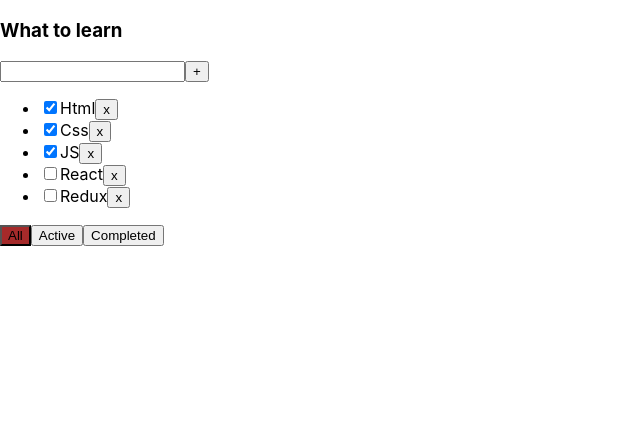
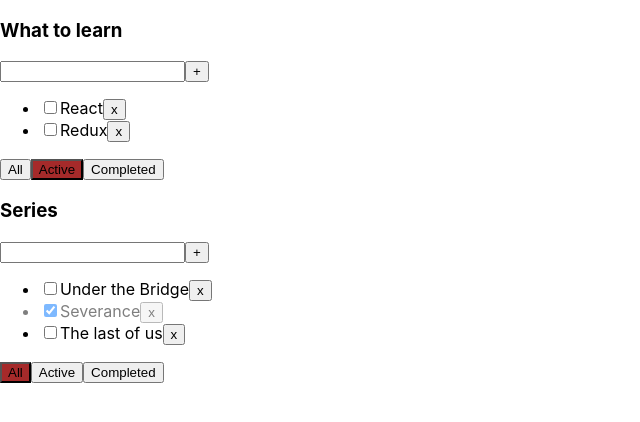
Before and after one commit to polozovaanastasia/todo-list, a React (Create React App) app: page / in a window 1280 px wide. Shown: the top 422 px of the page, without its empty margins (0-640 px from the left). Built offline with nearby package versions, Linux system fonts and the light colour scheme.

Commit message:
multiple todo lists

```diff
--- a/src/App.css
+++ b/src/App.css
@@ -9,3 +9,7 @@
 .active-filter {
     background-color: brown;
 }
+
+.task__status_is-done {
+    opacity: 0.5;
+}
--- a/src/App.tsx
+++ b/src/App.tsx
@@ -4,63 +4,113 @@
 import "./App.css";
 
 export type filterValuesType = "all" | "active" | "done";
+type todolistsType = {
+    id: string;
+    title: string;
+    filter: filterValuesType;
+};
 
 function App() {
-    let [tasks, setTasks] = useState<Array<taskType>>([
-        { id: v1(), title: "Html", isDone: true },
-        { id: v1(), title: "Css", isDone: true },
-        { id: v1(), title: "JS", isDone: true },
-        { id: v1(), title: "React", isDone: false },
-        { id: v1(), title: "Redux", isDone: false },
-    ]);
-
-    let [filter, setFilter] = useState<filterValuesType>("all");
-
-    let tasksForTodoList = tasks;
-    if (filter === "active") {
-        tasksForTodoList = tasks.filter((task) => !task.isDone);
-    }
-    if (filter === "done") {
-        tasksForTodoList = tasks.filter((task) => task.isDone);
-    }
-
-    const removeTask = (taskId: string) => {
-        const updatedTasks = tasks.filter((task) => task.id !== taskId);
-        setTasks(updatedTasks);
+    const removeTask = (taskId: string, todolistId: string) => {
+        const updatedTasks = tasksObj[todolistId].filter(
+            (task) => task.id !== taskId
+        );
+        tasksObj[todolistId] = updatedTasks;
+        setTasks({ ...tasksObj });
     };
 
-    const addTask = (title: string) => {
+    const addTask = (title: string, todolistId: string) => {
+        let tasks = tasksObj[todolistId];
         const newTask = {
             id: v1(),
             title: title,
             isDone: false,
         };
-        setTasks([...tasks, newTask]);
+        tasksObj[todolistId] = [...tasks, newTask];
+        setTasks({ ...tasksObj });
     };
 
-    const changeFilter = (value: filterValuesType) => {
-        setFilter(value);
+    const changeFilter = (value: filterValuesType, todolistId: string) => {
+        let todolist = todolists.find((tl) => tl.id === todolistId);
+        if (todolist) {
+            todolist.filter = value;
+        }
+        setTodolists([...todolists]);
     };
 
-    const changeTaskIsDone = (taskId: string, isDone: boolean) => {
+    const changeTaskIsDone = (
+        taskId: string,
+        isDone: boolean,
+        todolistId: string
+    ) => {
+        let tasks = tasksObj[todolistId];
         const task = tasks.find((task) => task.id === taskId);
         if (task) {
             task.isDone = isDone;
+            tasksObj[todolistId] = [...tasks];
+            setTasks({ ...tasksObj });
         }
-        setTasks([...tasks]);
     };
+    const todolistsId1 = v1();
+    const todolistsId2 = v1();
+
+    let [todolists, setTodolists] = useState<Array<todolistsType>>([
+        {
+            id: todolistsId1,
+            title: "What to learn",
+            filter: "active",
+        },
+        {
+            id: todolistsId2,
+            title: "Series",
+            filter: "all",
+        },
+    ]);
+
+    let [tasksObj, setTasks] = useState({
+        [todolistsId1]: [
+            { id: v1(), title: "Html", isDone: true },
+            { id: v1(), title: "Css", isDone: true },
+            { id: v1(), title: "JS", isDone: true },
+            { id: v1(), title: "React", isDone: false },
+            { id: v1(), title: "Redux", isDone: false },
+        ],
+        [todolistsId2]: [
+            { id: v1(), title: "Under the Bridge", isDone: false },
+            { id: v1(), title: "Severance", isDone: true },
+            { id: v1(), title: "The last of us", isDone: false },
+        ],
+    });
 
     return (
         <div className="App">
-            <Todolist
-                title={"What to learn"}
-                tasks={tasksForTodoList}
-                removeTask={removeTask}
-                addTask={addTask}
-                changeFilter={changeFilter}
-                changeTaskIsDone={changeTaskIsDone}
-                filter={filter}
-            />
+            {todolists.map((tl) => {
+                let tasksForTodoList = tasksObj[tl.id];
+                if (tl.filter === "active") {
+                    tasksForTodoList = tasksObj[tl.id].filter(
+                        (task) => !task.isDone
+                    );
+                }
+                if (tl.filter === "done") {
+                    tasksForTodoList = tasksObj[tl.id].filter(
+                        (task) => task.isDone
+                    );
+                }
+
+                return (
+                    <Todolist
+                        id={tl.id}
+                        key={tl.id}
+                        title={tl.title}
+                        tasks={tasksForTodoList}
+                        removeTask={removeTask}
+                        addTask={addTask}
+                        changeFilter={changeFilter}
+                        changeTaskIsDone={changeTaskIsDone}
+                        filter={tl.filter}
+                    />
+                );
+            })}
         </div>
     );
 }
--- a/src/components/Todolist/Todolist.tsx
+++ b/src/components/Todolist/Todolist.tsx
@@ -8,12 +8,13 @@
 };
 
 type propsType = {
+    id: string;
     title: string;
     tasks: Array<taskType>;
-    removeTask: (id: string) => void;
-    addTask: (title: string) => void;
-    changeFilter: (value: filterValuesType) => void;
-    changeTaskIsDone: (id: string, isDone: boolean) => void;
+    removeTask: (id: string, todolistId: string) => void;
+    addTask: (title: string, todolistId: string) => void;
+    changeFilter: (value: filterValuesType, todolistId: string) => void;
+    changeTaskIsDone: (id: string, isDone: boolean, todolistId: string) => void;
     filter: filterValuesType;
 };
 
@@ -28,7 +29,7 @@
             setError("Task Title is required");
             return;
         }
-        props.addTask(newTaskTitle);
+        props.addTask(newTaskTitle, props.id);
         setNewTaskTitle("");
     };
 
@@ -45,9 +46,9 @@
         }
     };
 
-    const onAllClickHandler = () => props.changeFilter("all");
-    const onActiveClickHandler = () => props.changeFilter("active");
-    const onDoneClickHandler = () => props.changeFilter("done");
+    const onAllClickHandler = () => props.changeFilter("all", props.id);
+    const onActiveClickHandler = () => props.changeFilter("active", props.id);
+    const onDoneClickHandler = () => props.changeFilter("done", props.id);
 
     return (
         <div>
@@ -65,16 +66,23 @@
             </div>
             <ul>
                 {props.tasks.map((task) => {
-                    const onRemoveTaskHandler = () => props.removeTask(task.id);
+                    const onRemoveTaskHandler = () =>
+                        props.removeTask(task.id, props.id);
                     const onChangeIsDoneHandler = (
                         e: React.ChangeEvent<HTMLInputElement>
                     ) =>
                         props.changeTaskIsDone(
                             task.id,
-                            e.currentTarget.checked
+                            e.currentTarget.checked,
+                            props.id
                         );
                     return (
-                        <li key={task.id}>
+                        <li
+                            key={task.id}
+                            className={
+                                task.isDone ? "task__status_is-done" : ""
+                            }
+                        >
                             <input
                                 type="checkbox"
                                 checked={task.isDone}
```
